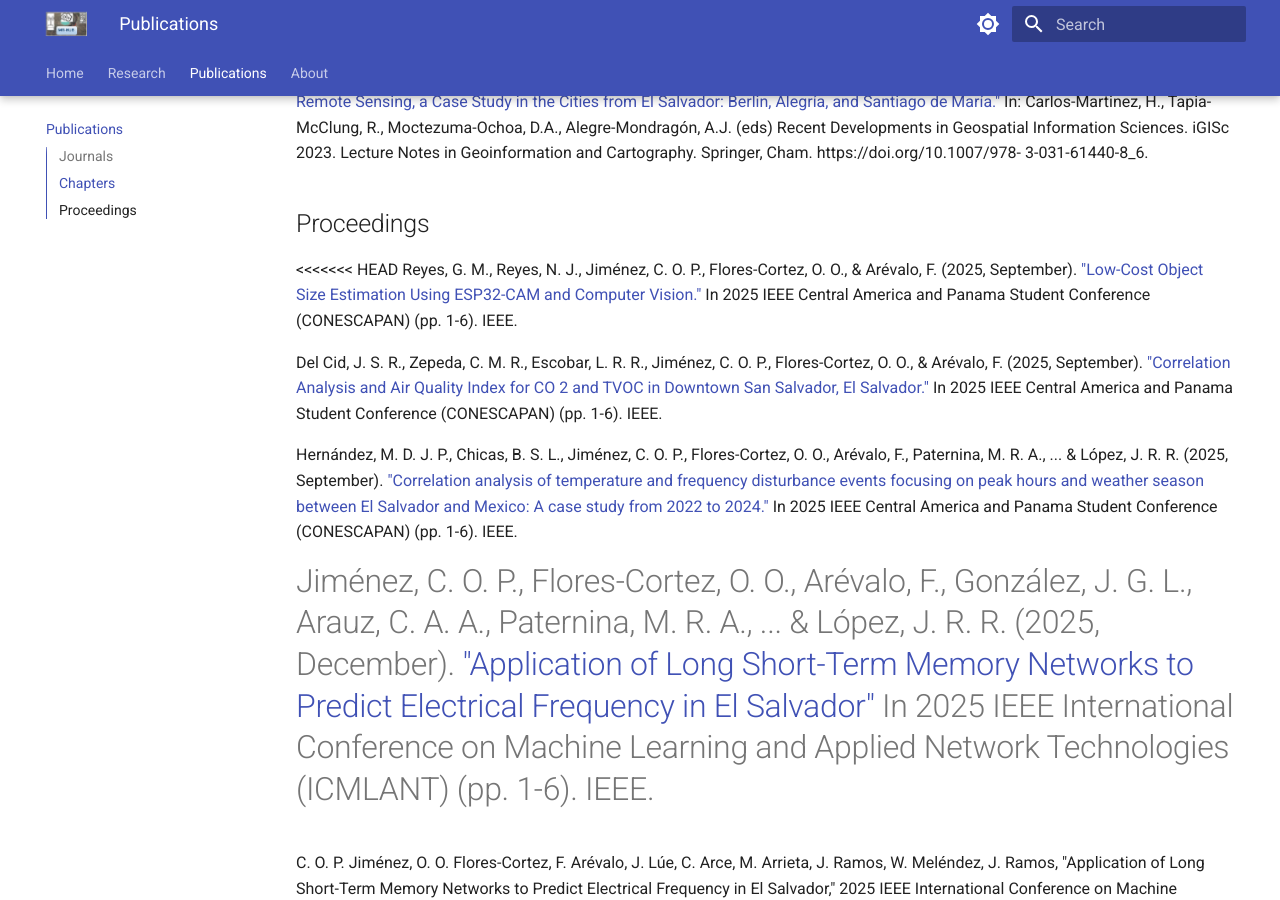
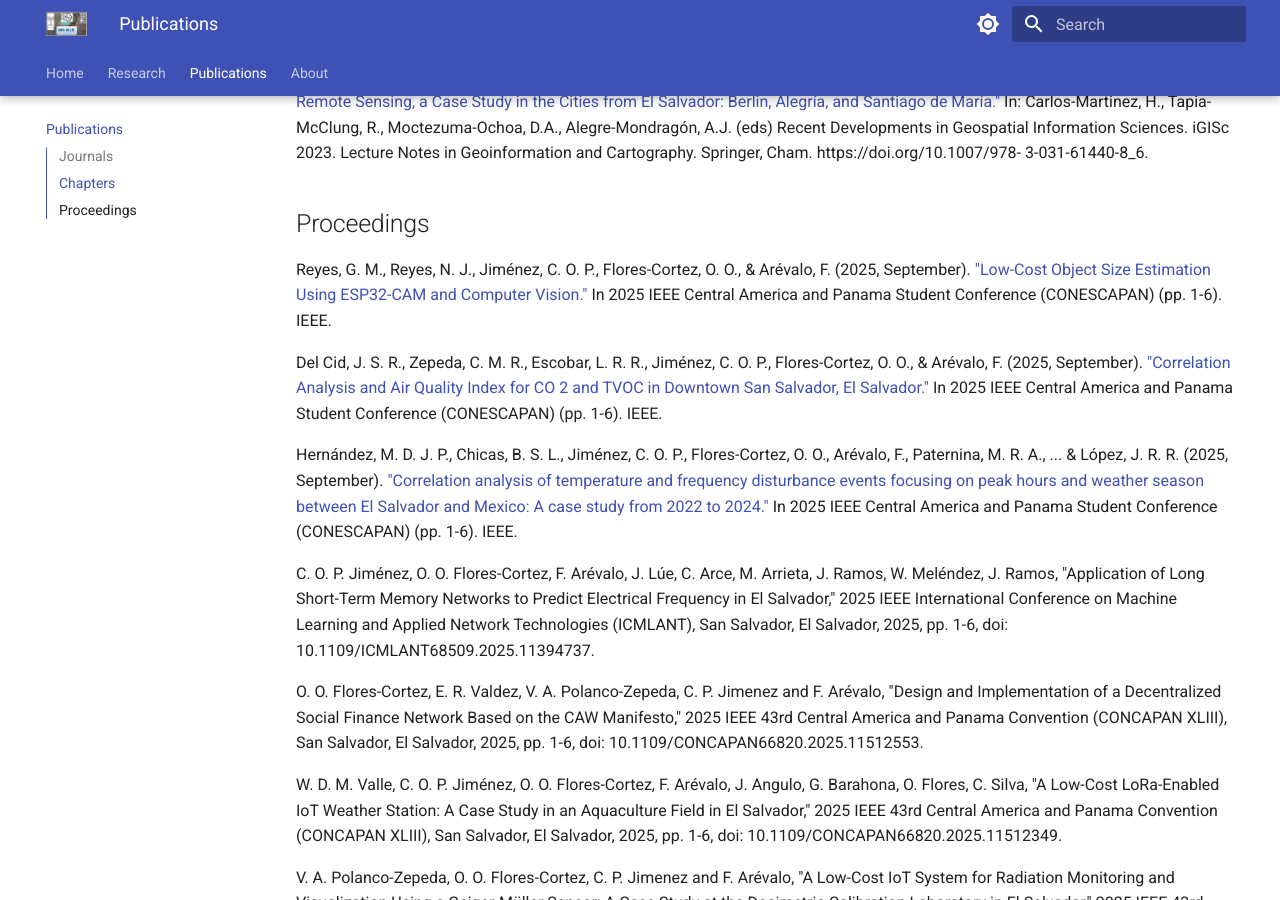
Before and after one commit to multiRH/MR-HUB, an MkDocs documentation site: the page built from docs/publication_list.md, in a window 1280 px wide and 900 px high, scrolled down 1042 px. Built offline with MkDocs 1.6.1 and Material for MkDocs 9.7.7, drawn with Linux system fonts in a browser that asks for light colours; some of the changed text lies outside the part shown.

Commit message:
adding publications, and information to mangrove

```diff
--- a/docs/publication_list.md
+++ b/docs/publication_list.md
@@ -52,15 +52,12 @@ in Geoinformation and Cartography. Springer, Cham. https://doi.org/10.1007/978-
 
 ## Proceedings
 
-<<<<<<< HEAD
 Reyes, G. M., Reyes, N. J., Jiménez, C. O. P., Flores-Cortez, O. O., & Arévalo, F. (2025, September). ["Low-Cost Object Size Estimation Using ESP32-CAM and Computer Vision."](https://doi.org/10.1109/CONESCAPAN67936.2025.11229816) In 2025 IEEE Central America and Panama Student Conference (CONESCAPAN) (pp. 1-6). IEEE.
 
 Del Cid, J. S. R., Zepeda, C. M. R., Escobar, L. R. R., Jiménez, C. O. P., Flores-Cortez, O. O., & Arévalo, F. (2025, September). ["Correlation Analysis and Air Quality Index for CO 2 and TVOC in Downtown San Salvador, El Salvador."](https://doi.org/10.1109/CONESCAPAN67936.2025.11229804) In 2025 IEEE Central America and Panama Student Conference (CONESCAPAN) (pp. 1-6). IEEE.
 
 Hernández, M. D. J. P., Chicas, B. S. L., Jiménez, C. O. P., Flores-Cortez, O. O., Arévalo, F., Paternina, M. R. A., ... & López, J. R. R. (2025, September). ["Correlation analysis of temperature and frequency disturbance events focusing on peak hours and weather season between El Salvador and Mexico: A case study from 2022 to 2024."](https://doi.org/10.1109/CONESCAPAN67936.2025.11229582) In 2025 IEEE Central America and Panama Student Conference (CONESCAPAN) (pp. 1-6). IEEE.
 
-Jiménez, C. O. P., Flores-Cortez, O. O., Arévalo, F., González, J. G. L., Arauz, C. A. A., Paternina, M. R. A., ... & López, J. R. R. (2025, December). ["Application of Long Short-Term Memory Networks to Predict Electrical Frequency in El Salvador"](10.1109/ICMLANT68509.2025.11394737) In 2025 IEEE International Conference on Machine Learning and Applied Network Technologies (ICMLANT) (pp. 1-6). IEEE.
-=======
 C. O. P. Jiménez, O. O. Flores-Cortez, F. Arévalo, J. Lúe, C. Arce, M. Arrieta, J. Ramos, W. Meléndez, J. Ramos,
 "Application of Long Short-Term Memory Networks to Predict Electrical Frequency in El Salvador," 2025 IEEE
 International Conference on Machine Learning and Applied Network Technologies (ICMLANT), San Salvador, El
@@ -101,7 +98,6 @@ J. S. R. D. Cid, C. M. R. Zepeda, L. R. R. Escobar, C. O. P. Jiménez, O. O. Flo
 "Correlation Analysis and Air Quality Index for CO2 and TVOC in Downtown San Salvador, El Salvador," 2025
 IEEE Central America and Panama Student Conference (CONESCAPAN), Tegucigalpa, Honduras, 2025, pp. 1-6,
 doi: 10.1109/CONESCAPAN67936.2025.11229804.
->>>>>>> af733a9 (adding publications, and information to mangrove)
 
 O. O. Flores-Cortez, F. Arévalo, C. P. Jimenez, and B. Rivera,
 [“Design and Implementation of a Georeferenced Multi-Sensor System for Monitoring
```
